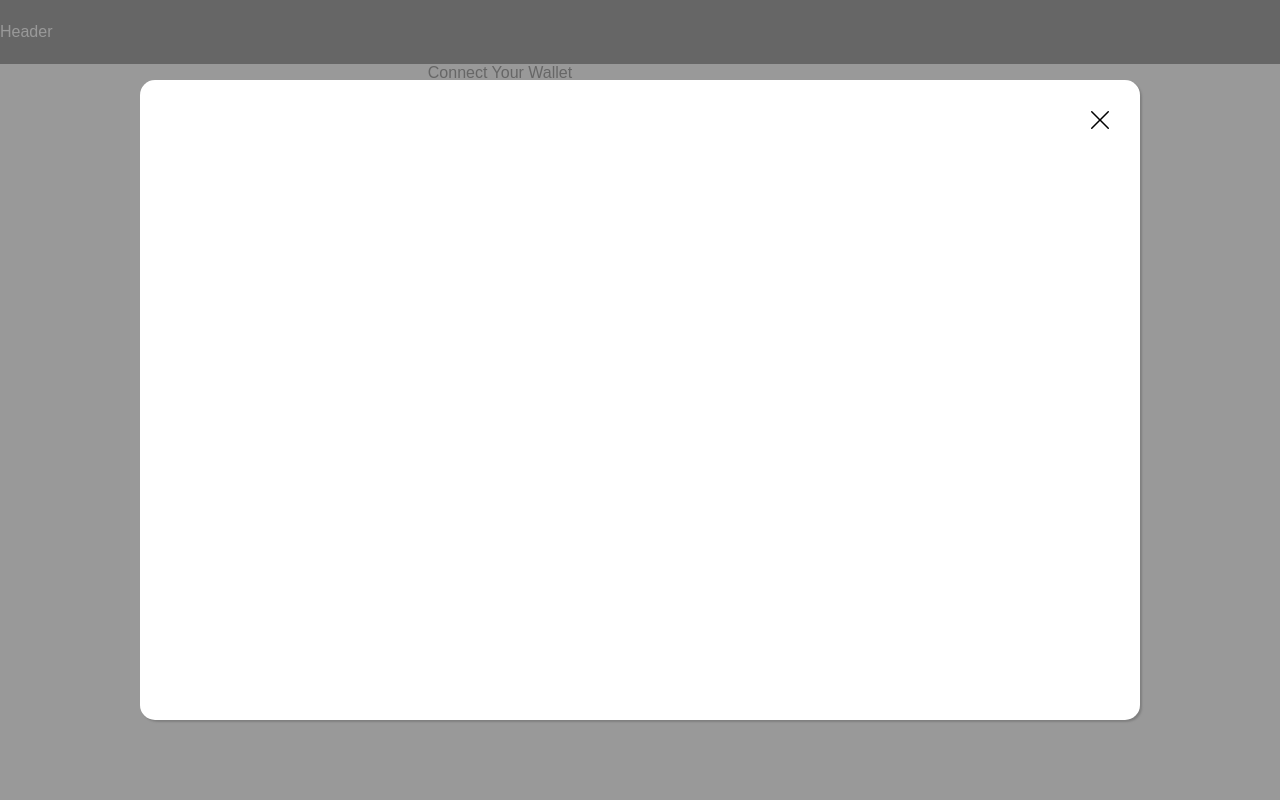
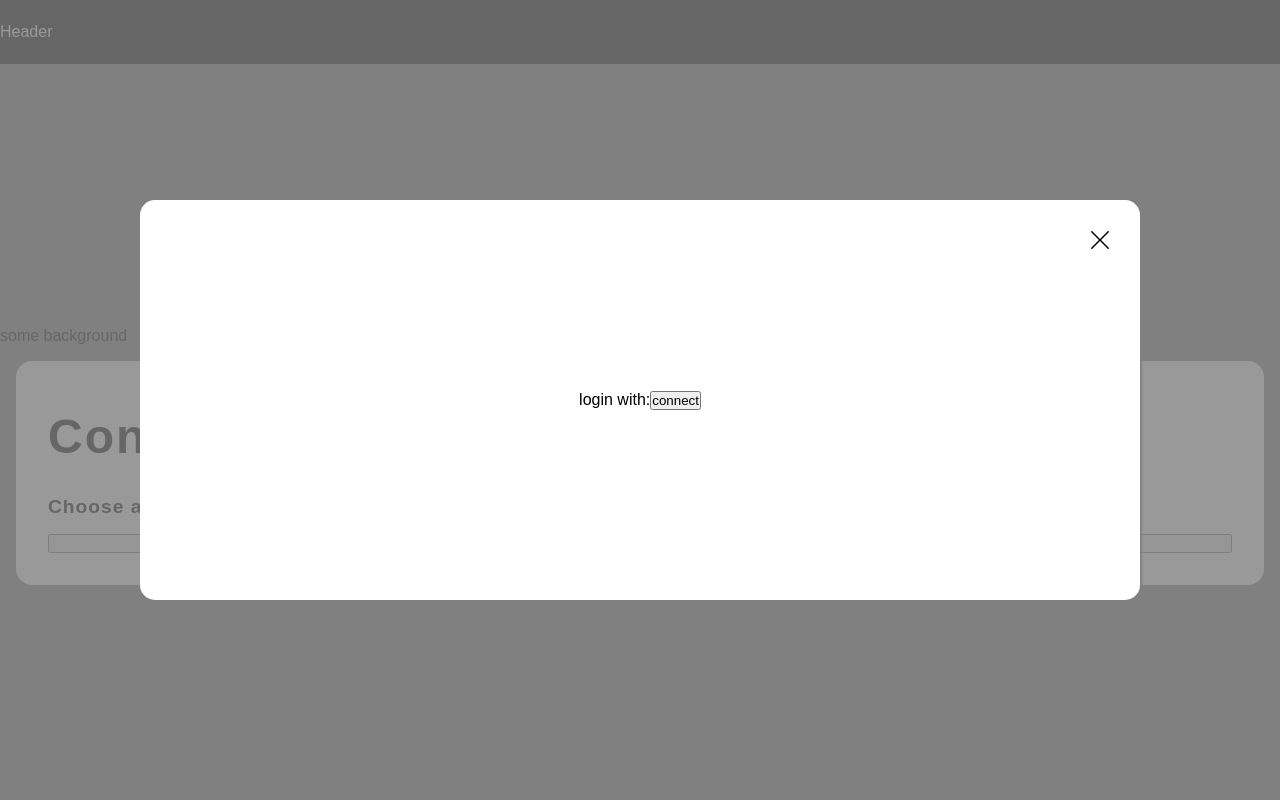
Before and after one commit to fatcitydog/hack-the-6ix-2022-react, a React (Vite) app: page / in a window 1280 px wide. Both pictures are taken after a click on the button "Wallet Connect". Shown: the top 800 px of the page. Built offline with nearby package versions, Linux system fonts and the light colour scheme.

Commit message:
adding heroSection, collectWallet and mintSection

```diff
--- /dev/null
+++ b/src/components/CollectWallet.jsx
@@ -0,0 +1,28 @@
+const CollectWallet = ({ handleCardOpen }) => {
+  const connectWithWallet = async () => {
+    const data = "data";
+
+    return data;
+  };
+
+  const handleConnectWallet = async () => {
+    try {
+      const data = await connectWithWallet();
+      if (data) {
+        console.log("connect!");
+        handleCardOpen();
+      }
+    } catch (err) {
+      console.log(err);
+    }
+  };
+
+  return (
+    <div>
+      login with:
+      <button onClick={handleConnectWallet}> connect</button>
+    </div>
+  );
+};
+
+export default CollectWallet;
--- a/src/components/ConnectWallet.jsx
+++ /dev/null
@@ -1,20 +0,0 @@
-import { useState } from "react";
-import styled from "styled-components";
-
-import Modal from "./layout/Modal";
-
-// import { FancyButton } from "../styles/globalStyles";
-
-const ConnectWallet = () => {
-  const [cardOpen, setCardOpen] = useState(false);
-  return (
-    <>
-      <div>Connect Your Wallet</div>
-      <div>Choose a wallet you want to use for the mint experience.</div>
-      <button onClick={() => setCardOpen(!cardOpen)}>Wallet Connect</button>
-      {cardOpen && <Modal action={() => setCardOpen(!cardOpen)} />}
-    </>
-  );
-};
-
-export default ConnectWallet;
--- /dev/null
+++ b/src/components/HeroSection.jsx
@@ -0,0 +1,25 @@
+import styled from "styled-components";
+
+import { Tilte, Box, Text } from "../styles/globalStyles";
+import { FancyButton } from "../styles/globalStyles";
+
+export const RootBox = styled(Box)`
+  background-color: white;
+  color: black;
+  margin: 1rem;
+  padding: 2rem;
+  border-radius: 1rem;
+  justify-content: space-between;
+`;
+
+const HeroSection = ({ handleCardOpen }) => {
+  return (
+    <RootBox>
+      <Tilte>Connect Your Wallet</Tilte>
+      <Text>Choose a wallet you want to use for the mint experience.</Text>
+      <button onClick={handleCardOpen}>Wallet Connect</button>
+    </RootBox>
+  );
+};
+
+export default HeroSection;
--- a/src/components/layout/Modal.jsx
+++ b/src/components/layout/Modal.jsx
@@ -6,11 +6,12 @@ const BigCard = styled.section`
   top: 50%;
   left: 50%;
   padding: 1rem 2rem;
+
   background-color: white;
   box-shadow: 2px 2px 2px grey;
   border-radius: 15px;
-  height: 80vh;
-  width: 100vw;
+  height: 50vh;
+  width: 100%;
   max-width: 1000px;
   transform: translate(-50%, -50%) !important;
   display: flex;
@@ -36,12 +37,12 @@ export const LargeCloseIcon = styled(BsXLg)`
   z-index: 2;
 `;
 
-export default function Modal({ action, context }) {
+export default function Modal({ action, children }) {
   return (
     <Overlay>
       <BigCard>
         <LargeCloseIcon onClick={action} />
-        {context}
+        {children}
       </BigCard>
     </Overlay>
   );
--- a/src/pages/Home.jsx
+++ b/src/pages/Home.jsx
@@ -1,11 +1,34 @@
-import ConnectWallet from "../components/ConnectWallet";
+import styled from "styled-components";
+import { useState } from "react";
+
+import HeroSection from "../components/HeroSection";
+import CollectWallet from "../components/CollectWallet";
 import { Box } from "../styles/globalStyles";
+import Modal from "../components/layout/Modal";
+
+const RootBox = styled(Box)`
+  height: 100vh;
+  background-color: grey;
+  justify-content: center;
+`;
 
 const Home = () => {
+  const [cardOpen, setCardOpen] = useState(false);
+
+  const handleCardOpen = () => {
+    setCardOpen(!cardOpen);
+  };
   return (
-    <Box>
-      <ConnectWallet />
-    </Box>
+    <RootBox>
+      <div>some background</div>
+      <HeroSection handleCardOpen={handleCardOpen} />
+      {cardOpen && (
+        <Modal
+          action={handleCardOpen}
+          children={<CollectWallet handleCardOpen={handleCardOpen} />}
+        />
+      )}
+    </RootBox>
   );
 };
 
--- a/src/styles/globalStyles.js
+++ b/src/styles/globalStyles.js
@@ -10,6 +10,7 @@ export const GlobalStyles = createGlobalStyle`
 
 body {
   color: black;
+  background-color: black;
   font-family: 'Familjen Grotesk', sans-serif;
   transition: all 0.50s linear;
   }
@@ -29,14 +30,28 @@ export const Wrapper = styled.div`
 `;
 
 export const Box = styled.section`
-  width: 100%;
-  height: 100vh;
   display: flex;
   flex-direction: column;
-  align-items: center;
-  max-width: 1000px;
 
 `
+
+export const Tilte = styled.p`
+  font-size: 3rem;
+  font-weight: 600;
+  margin: 1rem 0;
+  letter-spacing: 2px;
+`
+
+export const Text = styled.p`
+  font-size: 1.2rem;
+  font-weight: 600;
+  margin: 1rem 0;
+  letter-spacing: 1px;
+`
+
+
+
+
 
 const ring = keyframes`
   0% {
```
Also changed, not shown: src/components/MintSection.jsx (added, +24 -0 lines).
